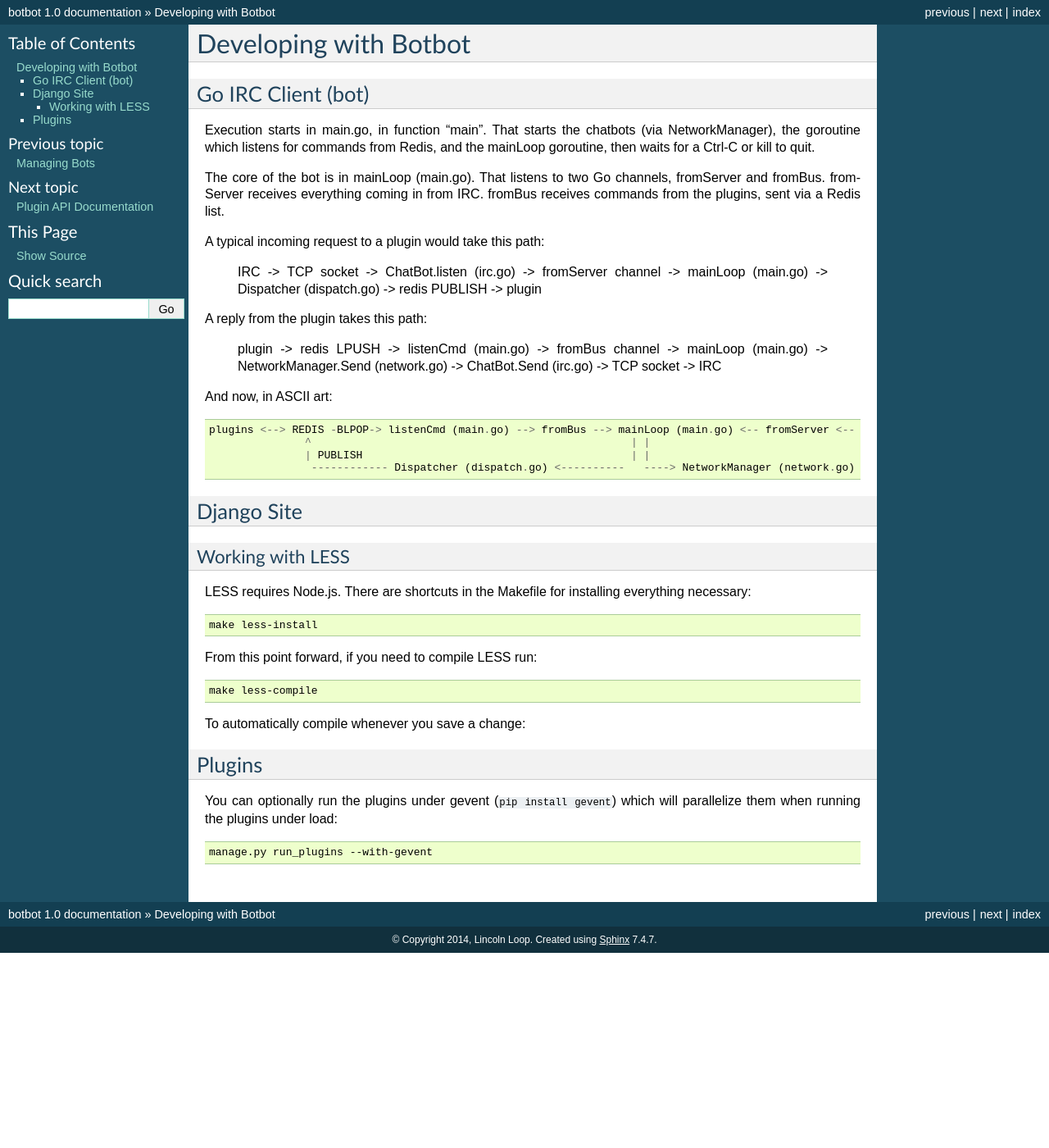
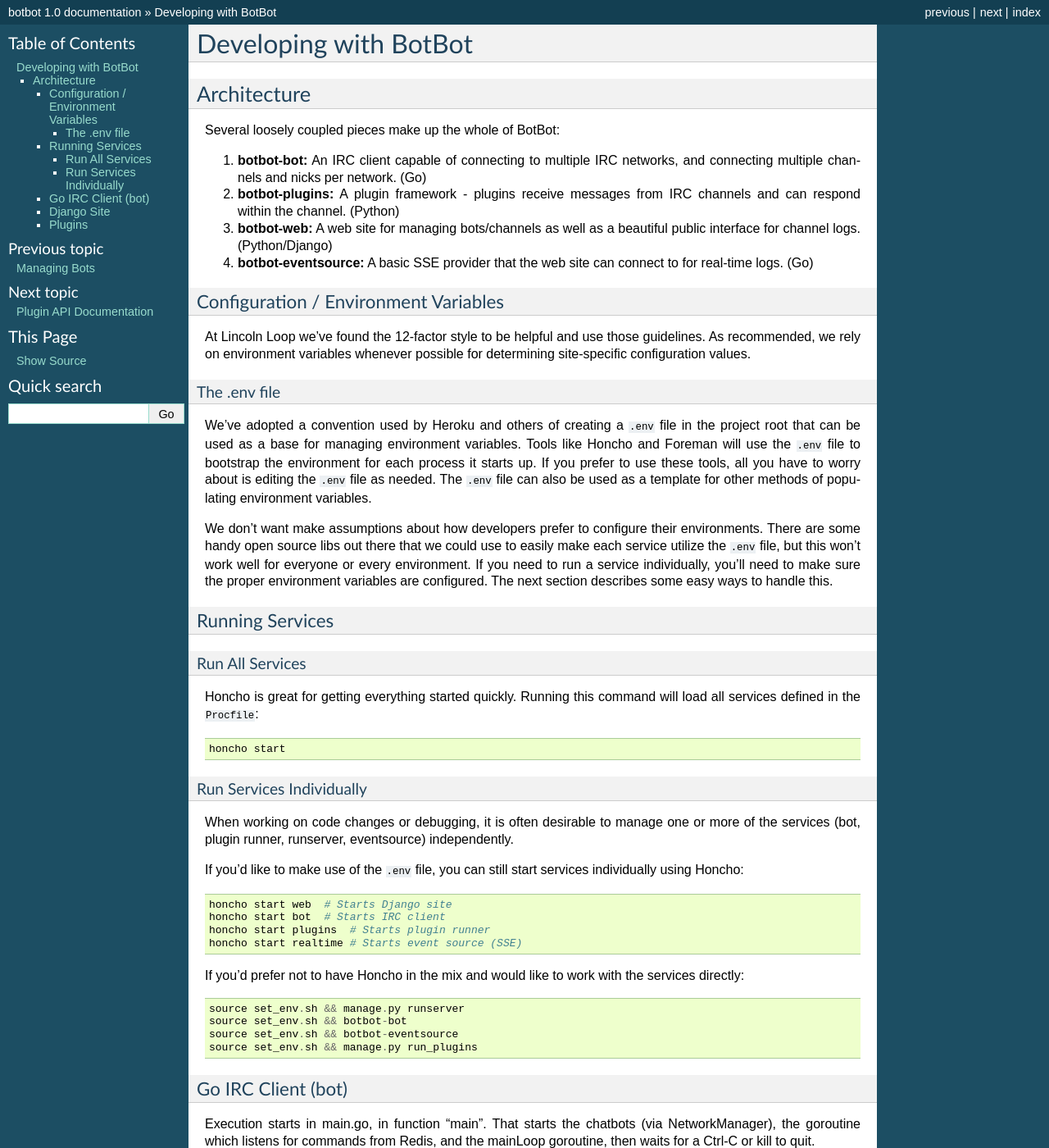
Before and after one commit to BotBotMe/botbot-web, a Sphinx documentation site: the page built from docs/developers.rst, in a window 1280 px wide and 1400 px high. Shown: the whole window at 82% size. Built offline with Sphinx 7.4.7, drawn with Linux system fonts in a browser that asks for light colours; some of the changed text lies outside the part shown.

Commit message:
[WIP] start updating docs to explain managing environment and services

```diff
--- a/docs/developers.rst
+++ b/docs/developers.rst
@@ -1,5 +1,59 @@
-Developing with Botbot
-========================
+**********************
+Developing with BotBot
+**********************
+
+Architecture
+============
+
+Several loosely coupled pieces make up the whole of BotBot:
+
+1. **botbot-bot:** An IRC client capable of connecting to multiple IRC networks, and connecting multiple channels and nicks per network. (Go)
+2. **botbot-plugins:** A plugin framework - plugins receive messages from IRC channels and can respond within the channel. (Python)
+3. **botbot-web:** A web site for managing bots/channels as well as a beautiful public interface for channel logs. (Python/Django)
+4. **botbot-eventsource:** A basic SSE provider that the web site can connect to for real-time logs. (Go)
+
+Configuration / Environment Variables
+-------------------------------------
+
+At Lincoln Loop we've found the 12-factor style to be helpful and use those guidelines. As recommended, we rely on environment variables whenever possible for determining site-specific configuration values.
+
+The .env file
+^^^^^^^^^^^^^
+
+We've adopted a convention used by Heroku and others of creating a ``.env`` file in the project root that can be used as a base for managing environment variables. Tools like Honcho and Foreman will use the ``.env`` file to bootstrap the environment for each process it starts up. If you prefer to use these tools, all you have to worry about is editing the ``.env`` file as needed. The ``.env`` file can also be used as a template for other methods of populating environment variables.
+
+We don't want make assumptions about how developers prefer to configure their environments. There are some handy open source libs out there that we could use to easily make each service utilize the ``.env`` file, but this won't work well for everyone or every environment. If you need to run a service individually, you'll need to make sure the proper environment variables are configured. The next section describes some easy ways to handle this.
+
+
+Running Services
+----------------
+
+Run All Services
+^^^^^^^^^^^^^^^^
+
+Honcho is great for getting everything started quickly. Running this command will load all services defined in the ``Procfile``::
+
+    honcho start
+
+Run Services Individually
+^^^^^^^^^^^^^^^^^^^^^^^^^
+
+When working on code changes or debugging, it is often desirable to manage one or more of the services (bot, plugin runner, runserver, eventsource) independently.
+
+If you'd like to make use of the ``.env`` file, you can still start services individually using Honcho::
+
+    honcho start web  # Starts Django site
+    honcho start bot  # Starts IRC client
+    honcho start plugins  # Starts plugin runner
+    honcho start realtime # Starts event source (SSE)
+
+If you'd prefer not to have Honcho in the mix and would like to work with the services directly::
+
+    source set_env.sh && manage.py runserver
+    source set_env.sh && botbot-bot
+    source set_env.sh && botbot-eventsource
+    source set_env.sh && manage.py run_plugins
+
 
 Go IRC Client (bot)
 -------------------
@@ -31,6 +85,8 @@ And now, in ASCII art::
 Django Site
 ------------
 
+TODO running Django management commands
+
 Working with LESS
 ~~~~~~~~~~~~~~~~~~
 
```
Also changed, not shown: docs/install.rst (+2 -55 lines), docs/production.rst (added, +57 -0 lines).
